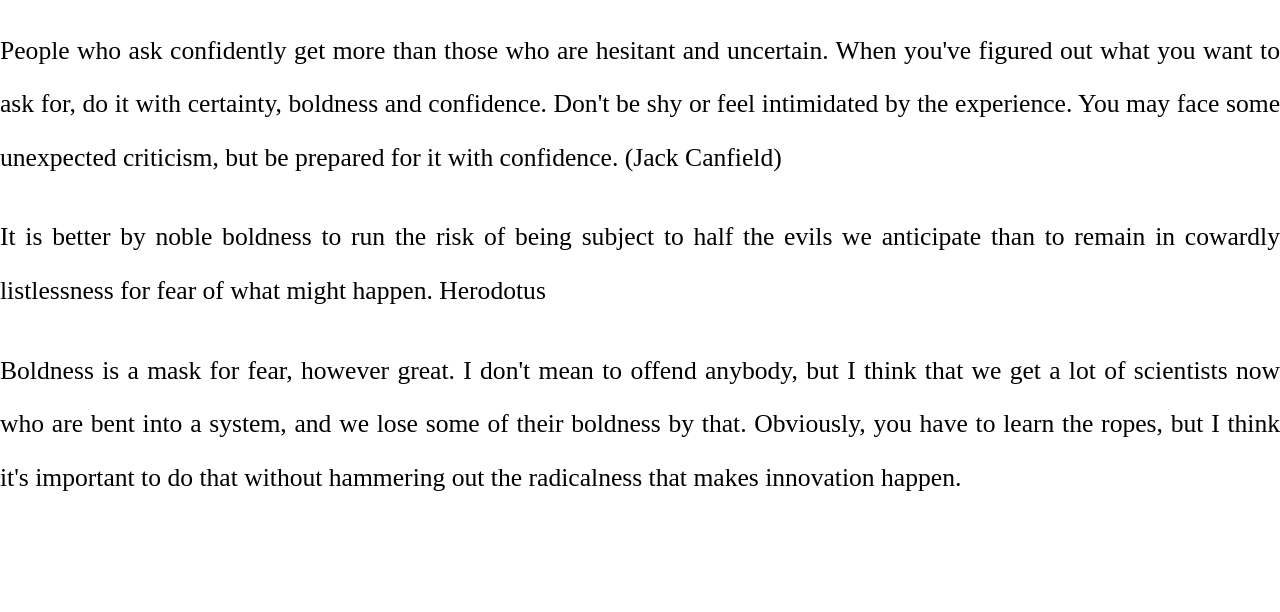
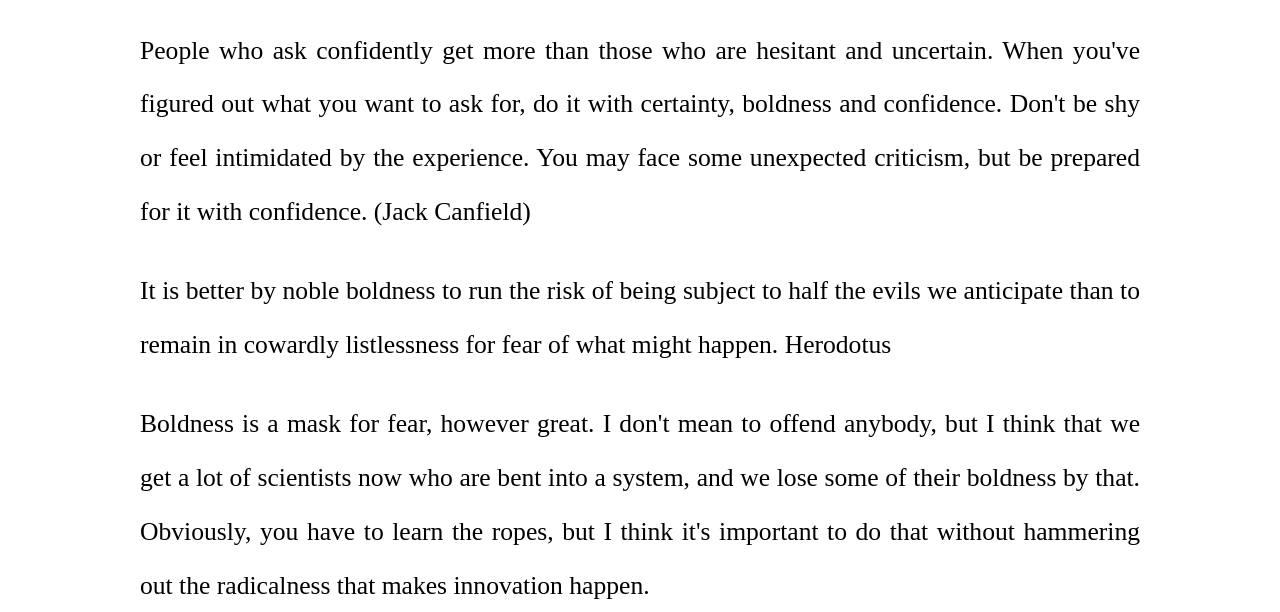
Before and after one commit to faithngetich/collect_ui_prac, a plain HTML site: page index.html in a window 1280 px wide. Shown: the part 802-1414 px from the top of the page. Before the commit the page ends 1307 px from the top, so only its background shows below. Drawn offline with Linux system fonts and the light colour scheme; a web font is replaced by a local one.

Commit message:
[chore] position the paragraphs at the centre

```diff
--- a/style.css
+++ b/style.css
@@ -55,7 +55,10 @@ h1{
     border: #fff 3px;
 }
 
-p{
+.paragraph{
+    margin-right: auto;
+    margin-left: auto;
+    width: 1000px;
     font-size: 160%;
     line-height: 210%;
     text-align: justify;
```
